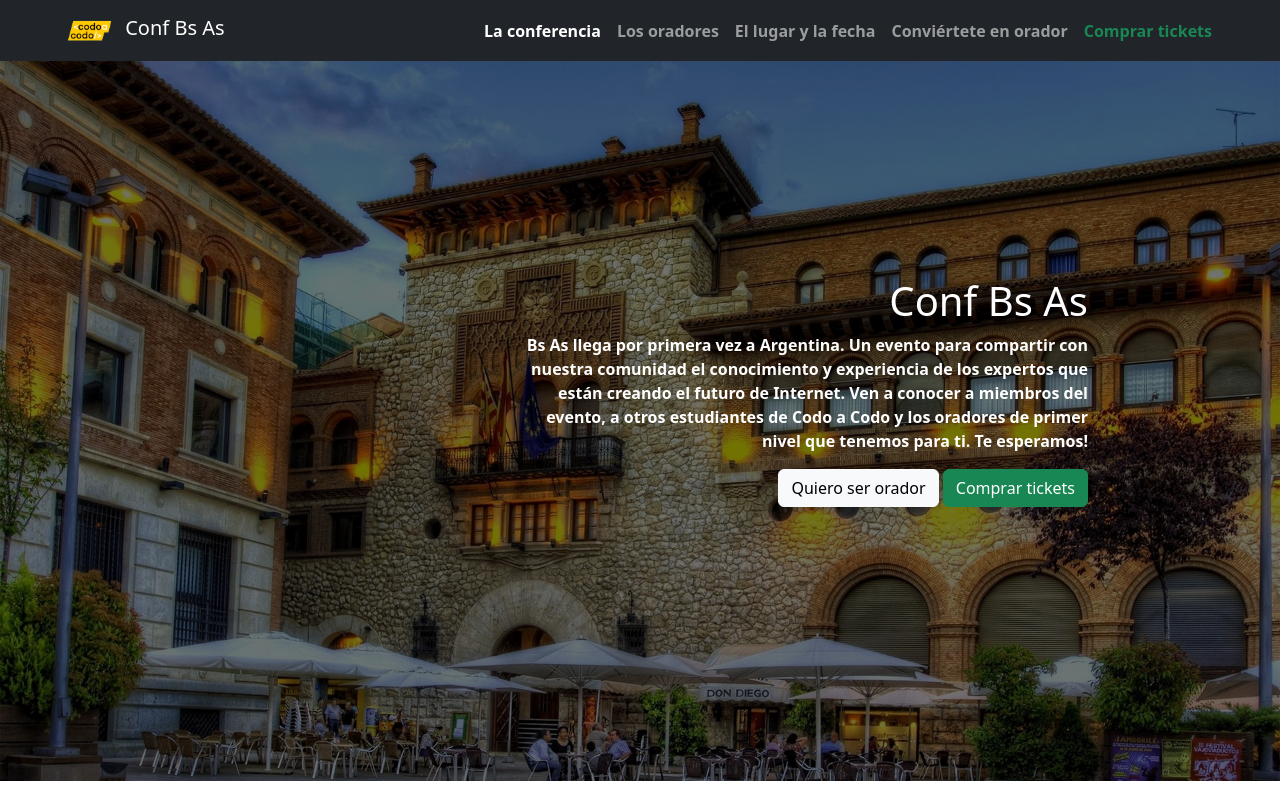
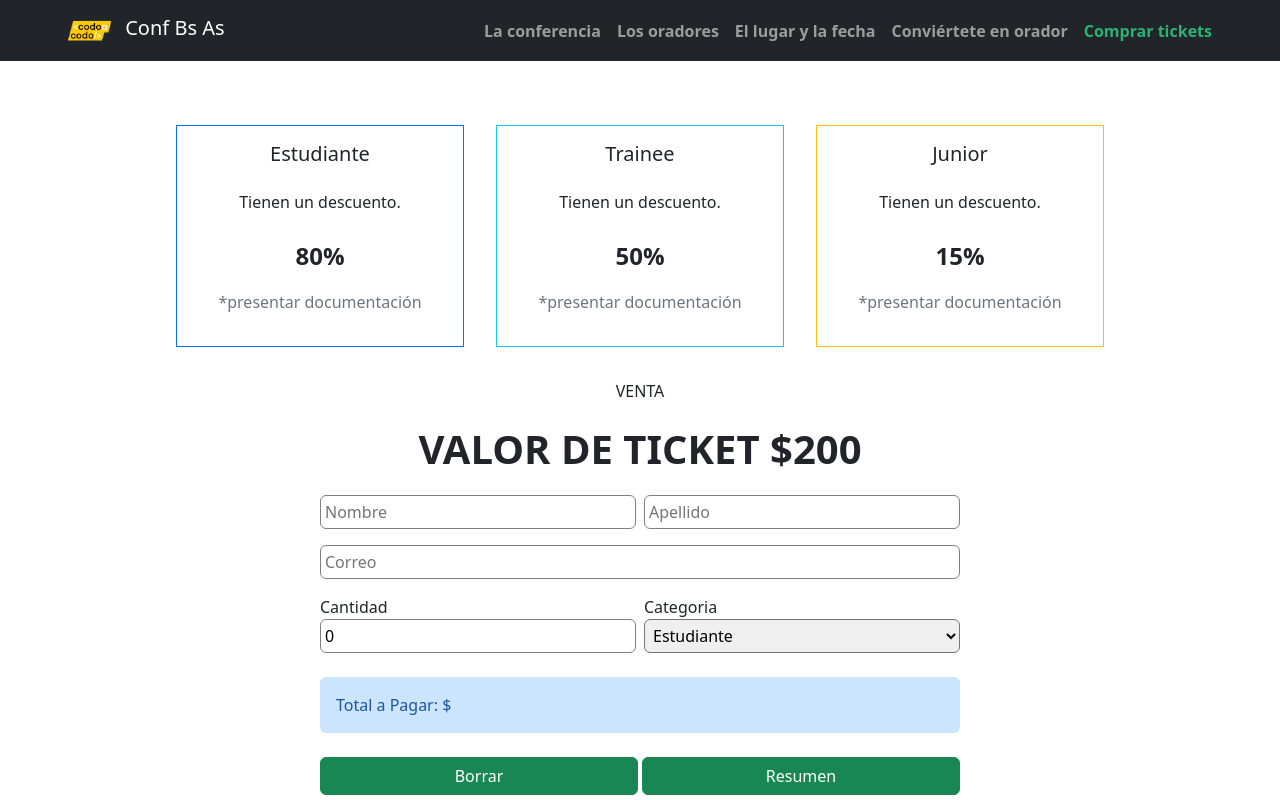
Before and after one commit to LeilaPena/integrador-conf-bs-as, a plain HTML site: page index.html in a window 1280 px wide. Both pictures are taken after a click on the link "Comprar tickets". Shown: the top 800 px of the page. Drawn offline with nearby package versions, Linux system fonts and the light colour scheme.

Commit message:
agregue funcionalidad de boletos

```diff
--- a/index.html
+++ b/index.html
@@ -289,6 +289,68 @@
             </div>
           </div>
         </div>
+      <!------------------------------------ Sección form comprar tickets  ---------------------------------------------->
+        <section class="justify-content-center d-flex">
+          <div class="form-tickets">
+            <p class="mt-3 text-center">VENTA <br /></p>
+            <p class="text-center fw-semibold fs-1 valor-ticket">VALOR DE TICKET $200</p>
+            <form class="d-flex justify-content-center flex-column">
+              <div class="d-flex justify-content-between">
+                <input
+                  type="text"
+                  placeholder="Nombre"
+                  class="rounded inputs-tickets p-1 me-2"
+                  id="input-tickets-nombre"
+
+                />
+                <input
+                  type="text"
+                  placeholder="Apellido"
+                  class="rounded inputs-tickets p-1"
+                  id="input-tickets-apellido"
+
+                />
+              </div>
+              <input
+                type="email"
+                placeholder="Correo"
+                class="input-mail rounded p-1 my-3"
+                id="input-tickets-email"
+
+              />
+              <div class="d-flex justify-content-between">
+                <div class="d-flex flex-column contenedor-inputs-tickets me-2">
+                  <label for="input-tickets-cantidad">Cantidad</label>
+                  <input
+                    type="number"
+                    id="input-tickets-cantidad"
+                    placeholder="Cantidad"
+                    class="input-mail p-1 rounded"
+                    min="0"
+                    value="0"
+
+                  />
+                </div>
+                <div class="d-flex flex-column contenedor-inputs-tickets">
+                  <label for="select-tickets-categoria">Categoria</label>
+                  <select id="select-tickets-categoria" class="p-1 rounded">
+                    <option value="estudiante">Estudiante</option>
+                    <option value="trainee">Trainee</option>
+                    <option value="junior">Junior</option>
+                  </select>
+                </div>
+              </div>
+              <p class="my-4 texto-pago-total p-3 rounded">
+                Total a Pagar: $<span id="span-pago-total"></span>
+              </p>
+              <div class="d-flex">
+                <button class="botones-tickets me-1 btn btn-success" id="boton-tickets-borrar">Borrar</button
+                ><button class="botones-tickets btn btn-success" id="boton-tickets-resumen">Resumen</button>
+              </div>
+              <p class="text-center mt-3 invisible text-danger" id="texto-campos-obligatorios">Recorda que todos los campos son obligatorios</p>
+            </form>
+          </div>
+        </section>
       </section>
     </main>
     <!-------------------------------------- footer ---------------------------------------------->
--- /dev/null
+++ b/main.js
@@ -0,0 +1,69 @@
+// Elementos de HTML
+
+const seccionConferencia = document.getElementById('seccion-conferencia');
+const seccionComprarTickets = document.getElementById('seccion-comprar-tickets');
+const botonConferencia = document.getElementById('boton-conferencia');
+const botonComprarTickets = document.getElementById('boton-comprar-tickets');
+const inputTicketsNombre = document.getElementById('input-tickets-nombre');
+const inputTicketsApellido = document.getElementById('input-tickets-apellido');
+const inputTicketsEmail = document.getElementById('input-tickets-email');
+const inputTicketsCantidad = document.getElementById('input-tickets-cantidad');
+const selectTicketsCategoria = document.getElementById('select-tickets-categoria');
+const botonTicketsBorrar = document.getElementById('boton-tickets-borrar');
+const botonTicketsResumen = document.getElementById('boton-tickets-resumen');
+const spanPagoTotal = document.getElementById('span-pago-total');
+const textoCamposObligatorios = document.getElementById('texto-campos-obligatorios');
+const carrouselComprarTickets = document.getElementById('carrousel-comprar-tickets');
+
+
+// Botones para ver cada sección
+
+const comprarTickets = () =>{
+    seccionConferencia.style.display='none';
+    seccionComprarTickets.style.display='block';
+    botonConferencia.classList.remove('active');
+    botonComprarTickets.classList.add('color-verde');
+}
+botonConferencia.addEventListener('click',()=>{
+    seccionComprarTickets.style.display='none';
+    seccionConferencia.style.display='block';
+    botonConferencia.classList.add('active');
+    botonComprarTickets.classList.remove('color-verde');
+})
+botonComprarTickets.addEventListener('click',comprarTickets)
+carrouselComprarTickets.addEventListener('click', comprarTickets)
+
+// Funcionalidad boton borrar inputs
+
+botonTicketsBorrar.addEventListener('click', (e) =>{
+    e.preventDefault()
+    inputTicketsNombre.value = "";
+    inputTicketsApellido.value = "";
+    inputTicketsEmail.value = "";
+    inputTicketsCantidad.value = 0;
+    selectTicketsCategoria.value = "estudiante";
+})
+
+// Funcionalidad boton resumen
+
+botonTicketsResumen.addEventListener('click', (e) => {
+    e.preventDefault()
+    let textoPagoTotal = '';
+    if(inputTicketsNombre.value.length !== 0 && inputTicketsApellido.value.length !== 0 && inputTicketsEmail.value.length !== 0 ){
+        if (selectTicketsCategoria.value === 'estudiante'){
+            textoPagoTotal = (200 - 200*80/100)*inputTicketsCantidad.value
+        }
+        if (selectTicketsCategoria.value === 'trainee'){
+            textoPagoTotal = (200 - 200*50/100)*inputTicketsCantidad.value
+        }
+        if (selectTicketsCategoria.value === 'junior'){
+            textoPagoTotal = (200 - 200*15/100)*inputTicketsCantidad.value
+        }
+        textoCamposObligatorios.classList.add('invisible')
+        spanPagoTotal.innerHTML= textoPagoTotal
+    }
+    else{
+        textoCamposObligatorios.classList.remove('invisible')
+        spanPagoTotal.innerHTML= '';
+    }
+})
--- a/style.css
+++ b/style.css
@@ -71,6 +71,23 @@
 .boton-enviar {
   width: 40%;
 }
+/*------------------------------------------- Form Tickets -------------------------------------------*/
+.form-tickets, .contenedor-inputs-tickets, .botones-tickets{
+  width: 50%;
+}
+.inputs-tickets{
+  width: 50%;
+  border: gray solid 1px;
+}
+.input-mail{
+  width: 100%;
+  border: gray solid 1px;
+}
+.texto-pago-total{
+  background-color: #cce5ff;
+  color: #1c579e;
+}
+
 /*------------------------------------------- Footer -------------------------------------------*/
 
 .mi-footer {
@@ -121,6 +138,12 @@
   h5 {
     font-size: 15px;
   }
+  .java-script,
+  .react,
+  .startups,
+  .negocios {
+    font-size: 10px;
+  }
   .mi-carousel {
     top: 0%;
     right: 0%;
@@ -139,4 +162,10 @@
   .mi-textarea {
     width: 90%;
   }
+  .form-tickets{
+    width: 98%;
+  }
+  .valor-ticket{
+    font-size: 18px !important;
+  }
 }
```
